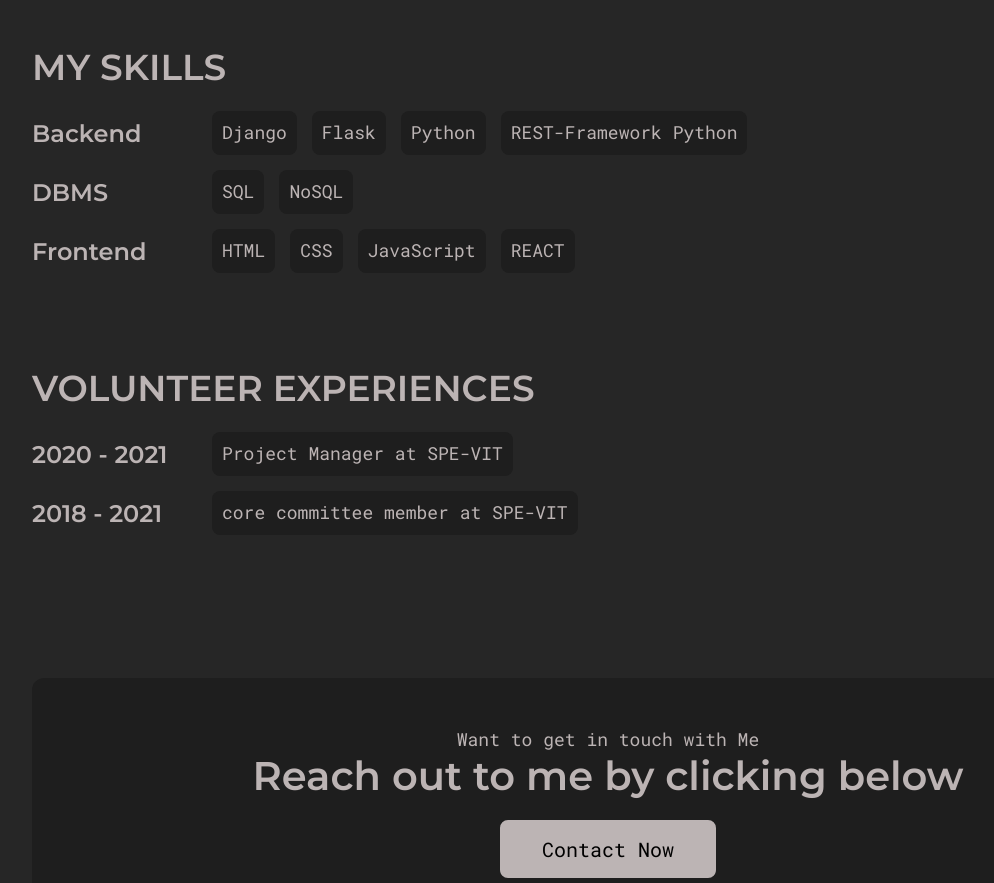
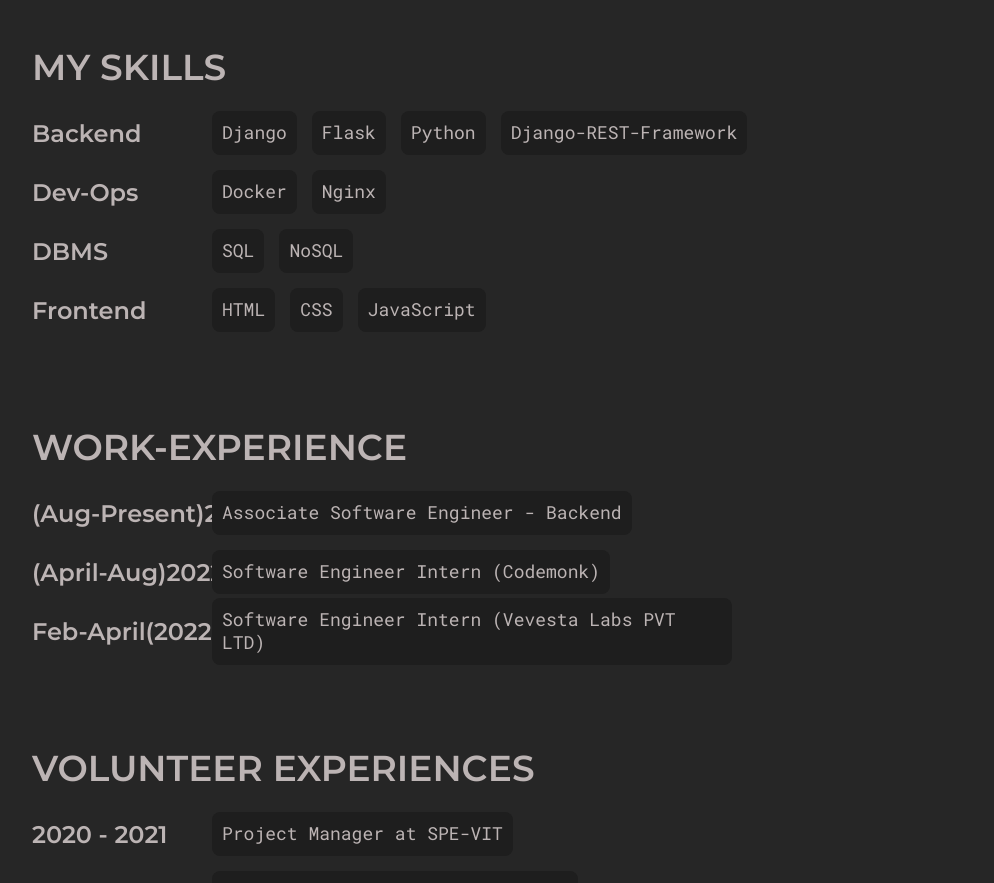
Before and after one commit to sparsh459/My-personal-portfolio-website, a React (Create React App) app: page /about in a window 1280 px wide. Shown: the part 1160-2043 px from the top of the page, without its empty margins (32-1026 px from the left). Built offline with nearby package versions, Linux system fonts and the light colour scheme.

Commit message:
fix: changed about pages and updated resume

```diff
--- a/src/pages/About.js
+++ b/src/pages/About.js
@@ -83,7 +83,7 @@ export default function About() {
               Hi, I am <span>Sparsh Saxena</span>
             </p>
             <h2 className="about__heading">
-              A Developer soon to be Graduate in May 2022
+              A Software Engineer specializing in Backend Development and DevOps
             </h2>
             <div className="about__info">
               <PText>
@@ -128,12 +128,31 @@ export default function About() {
 
             <AboutInfoItem
               title="Backend"
-              items={['Django', 'Flask', 'Python', 'REST-Framework Python']}
+              items={['Django', 'Flask', 'Python', 'Django-REST-Framework']}
+            />
+            <AboutInfoItem
+              title="Dev-Ops"
+              items={['Docker', 'Nginx']}
             />
             <AboutInfoItem title="DBMS" items={['SQL', 'NoSQL']} />
             <AboutInfoItem
               title="Frontend"
-              items={['HTML', 'CSS', 'JavaScript', 'REACT']}
+              items={['HTML', 'CSS', 'JavaScript']}
+            />
+          </div>
+          <div className="about__info__item">
+            <h1 className="about__info__heading">Work-Experience</h1>
+            <AboutInfoItem
+              title="(Aug-Present)2022"
+              items={['Associate Software Engineer - Backend']}
+            />
+            <AboutInfoItem
+              title="(April-Aug)2022"
+              items={['Software Engineer Intern (Codemonk)']}
+            />
+            <AboutInfoItem
+              title="Feb-April(2022)"
+              items={['Software Engineer Intern (Vevesta Labs PVT LTD)']}
             />
           </div>
           <div className="about__info__item">
```
Also changed, not shown: 1 other file (tests, documents, lock files or other folders).
